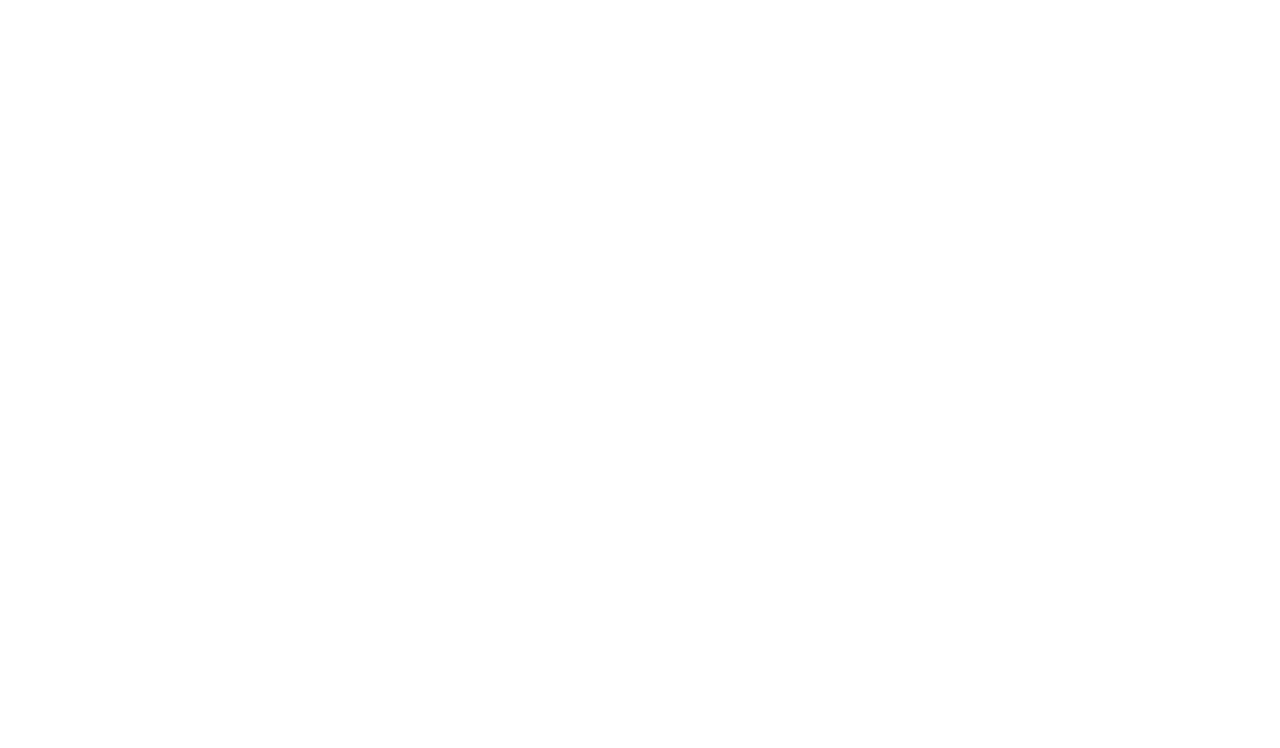
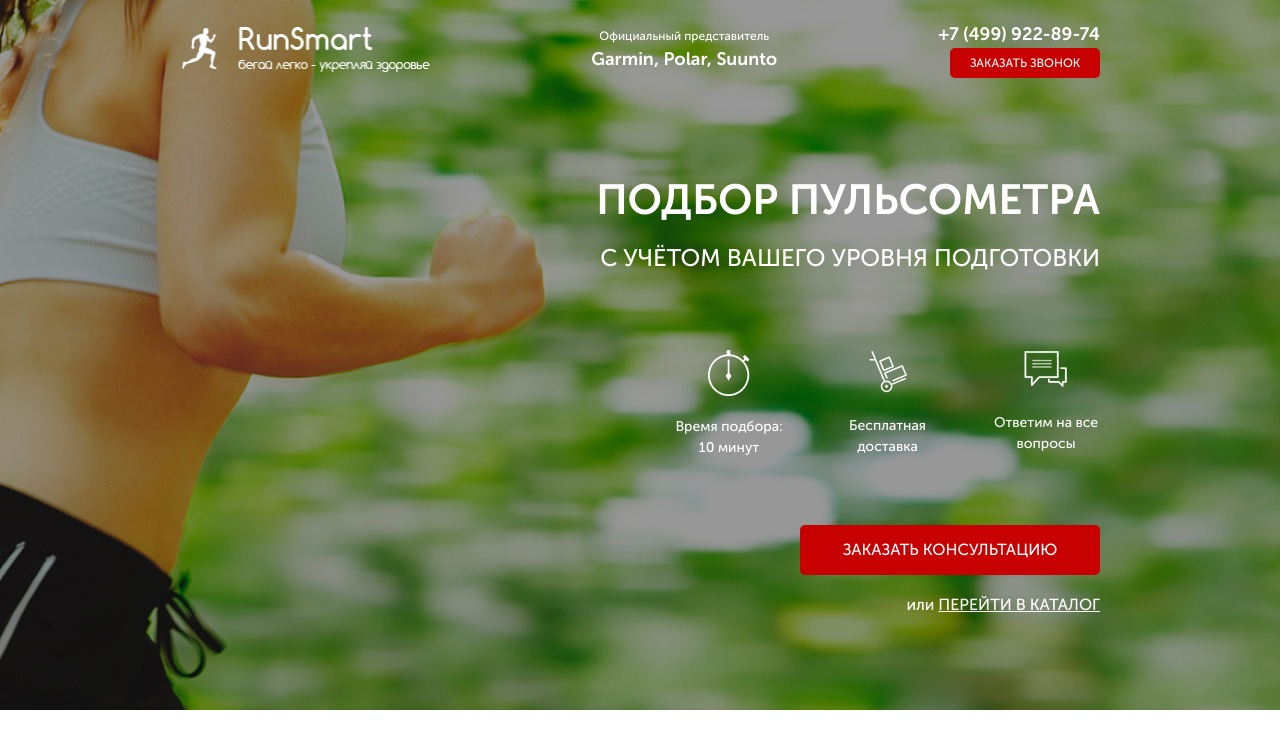
Before and after one commit to SoLoro/RunSmart, a website: page src/index.html in a window 1280 px wide. Drawn offline with Linux system fonts and the light colour scheme.

Commit message:
promo end

```diff
--- /dev/null
+++ b/gulpfile.js
@@ -0,0 +1,33 @@
+const gulp        = require('gulp');
+const browserSync = require('browser-sync');
+const sass        = require('gulp-sass');
+const cleanCSS = require('gulp-clean-css');
+const autoprefixer = require('gulp-autoprefixer');
+const rename = require("gulp-rename");
+
+gulp.task('server', function() {
+
+    browserSync({
+        server: {
+            baseDir: "src"
+        }
+    });
+
+    gulp.watch("src/*.html").on('change', browserSync.reload);
+});
+
+gulp.task('styles', function() {
+    return gulp.src("src/sass/**/*.+(scss|sass)")
+        .pipe(sass({outputStyle: 'compressed'}).on('error', sass.logError))
+        .pipe(rename({suffix: '.min', prefix: ''}))
+        .pipe(autoprefixer())
+        .pipe(cleanCSS({compatibility: 'ie8'}))
+        .pipe(gulp.dest("src/css"))
+        .pipe(browserSync.stream());
+});
+
+gulp.task('watch', function() {
+    gulp.watch("src/sass/**/*.+(scss|sass)", gulp.parallel('styles'));
+})
+
+gulp.task('default', gulp.parallel('watch', 'server', 'styles'));
--- a/src/index.html
+++ b/src/index.html
@@ -5,10 +5,46 @@
     <meta name="viewport" content="width=device-width, initial-scale=1.0">
     <link rel="stylesheet" href="css/bootstrap-grid.min.css">
     <link rel="stylesheet" href="css/bootstrap-reboot.min.css">
-    <link rel="stylesheet" href="css/style.css">
+    <link rel="stylesheet" href="css/base/fonts.min.css">
+    <link rel="stylesheet" href="css/style.min.css">
     <title>RunSmart</title>
 </head>
 <body>
+    <div class="promo">
+        <div class="container">
+            <header class="header">
+                <a href="#" class="header__logo">
+                    <img src="icons/logo/logo_run.png" alt="run">
+                </a>
+                <div class="header__official">
+                    Официальный представитель
+                    <span>Garmin, Polar, Suunto</span>
+                </div>
+                <div class="header__contacts">
+                    <a href="tel:+74999228974" class="header__phone">+7 (499) 922-89-74</a>
+                    <button class="button">заказать звонок</button>
+                </div>
+            </header>
+            <div class="promo__wrapper">
+                <h1 class="promo__header">Подбор пульсометра</h1>
+                <h2 class="promo__subheader">с учётом Вашего уровня подготовки</h2>
+                <div class="promo__icons">
+                    <div class="promo__icon"><img src="icons/time.png" alt="time">Время подбора:
+                        10 минут</div>
+                    <div class="promo__icon"><img src="icons/cart.png" alt="cart">Бесплатная
+                        доставка
+                        </div>
+                    <div class="promo__icon"><img src="icons/message.png" alt="message">Ответим
+                        на все вопросы</div>
+                </div>
+                <button class="button button_main">заказать кОНСУЛЬТАЦИЮ</button>
+                <div class="promo__link">
+                    или <a href="#">ПЕРЕЙТИ В КАТАЛОГ</a>
+                </div>
+            </div>
 
+        </div>
+
+    </div>
 </body>
 </html>
--- /dev/null
+++ b/src/sass/base/_variables.scss
@@ -0,0 +1 @@
+$main-color: #c70101
--- /dev/null
+++ b/src/sass/base/fonts.scss
@@ -0,0 +1,27 @@
+@font-face {
+    font-family: 'MyseoSansCyrl';
+    src: url('../fonts/MuseoSansCyrl-300.eot');
+    src: url('../fonts/MuseoSansCyrl-300.eot?#iefix') format('embedded-opentype'),
+    url('../fonts/MuseoSansCyrl-300.woff') format('woff'),
+    url('../fonts/MuseoSansCyrl-300.ttf') format('truetype');
+    font-weight: 300;
+    font-style: normal;
+    }
+@font-face {
+    font-family: 'MyseoSansCyrl';
+    src: url('../fonts/MuseoSansCyrl500.eot');
+    src: url('../fonts/MuseoSansCyrl-500.eot?#iefix') format('embedded-opentype'),
+    url('../fonts/MuseoSansCyrl-500.woff') format('woff'),
+    url('../fonts/MuseoSansCyrl-500.ttf') format('truetype');
+    font-weight: 500;
+    font-style: normal;
+}
+@font-face {
+    font-family: 'MyseoSansCyrl';
+    src: url('../fonts/MuseoSansCyrl-700.eot');
+    src: url('../fonts/MuseoSansCyrl-700.eot?#iefix') format('embedded-opentype'),
+    url('../fonts/MuseoSansCyrl-700.woff') format('woff'),
+    url('../fonts/MuseoSansCyrl-700.ttf') format('truetype');
+    font-weight: 700;
+    font-style: normal;
+}
--- /dev/null
+++ b/src/sass/blocks/_buttons.scss
@@ -0,0 +1,21 @@
+
+.button{
+    width: 150px;
+    height: 30px;
+    border-radius: 5px;
+    background-color: $main-color;
+    border:none;
+
+    text-transform: uppercase;
+    font-weight: 500;
+    font-size: 12px;
+    text-align: center;
+    color: #ffffff;
+    &_main{
+        margin-top: 67px;
+        width: 300px;
+        height: 50px;
+
+        font-size: 16px;
+   }
+}
--- /dev/null
+++ b/src/sass/blocks/_header.scss
@@ -0,0 +1,45 @@
+.header{
+    display: flex;
+    justify-content: space-between;
+    align-items: center;
+    &__logo{
+        width: 250px;
+        img{
+            width: 100%;
+        }
+    }
+    &__official{
+        font-size: 12px;
+        font-weight: 500;
+        font-stretch: normal;
+        font-style: normal;
+        line-height: normal;
+        letter-spacing: normal;
+        text-align: center;
+        color: #ffffff;
+        span
+        {
+            display: block;
+            margin-top: 5px;
+            font-size: 18px;
+            font-weight: 700;
+            color: #ffffff;
+        }
+    }
+    &__phone{
+        display: block;
+        font-size: 18px;
+        font-weight: 700;
+        color: #ffffff;
+        &:hover{
+            color: white;
+            text-decoration: none;
+        }
+    }
+    &__contacts{
+        display: flex;
+        flex-direction: column;
+        align-items: flex-end;
+    }
+
+}
--- /dev/null
+++ b/src/sass/blocks/_promo.scss
@@ -0,0 +1,53 @@
+.promo{
+    min-height: 650px;
+    padding: 21px 0 93px 0;
+    background: url(../../img/bg1.jpg) center (center/cover) no-repeat;
+    &__wrapper{
+        display: flex;
+        flex-direction: column;
+        align-items: flex-end;
+        margin-top: 91px;
+    }
+    &__header{
+        text-transform: uppercase;
+        font-size: 42px;
+        font-weight: 700;
+        text-align: right;
+        color: #ffffff;
+    }
+    &__subheader{
+        text-transform: uppercase;
+        font-size: 24px;
+        font-weight: 500;
+        text-align: right;
+        color: #ffffff;
+    }
+    &__icons {
+        margin-top: 66px;
+        display: flex;
+        width: 425px;
+        justify-content: space-between;
+    }
+    &__icon{
+        width: 108px;
+        text-align: center;
+        font-size: 14px;
+        font-weight: 500;
+        color: #ffffff;
+        img{
+            display: block;
+            margin: 0 auto;
+            margin-bottom: 20px;
+        }
+    }
+    &__link{
+        display: block;
+        margin-top: 18px;
+        color: #ffffff;
+        a{
+            text-decoration: underline;
+            color: #ffffff;
+        }
+    }
+
+}
--- /dev/null
+++ b/src/sass/style.scss
@@ -0,0 +1,11 @@
+@import "base/fonts.scss";
+@import "base/variables";
+* {
+    font-family: 'MyseoSansCyrl',sans-serif;}
+.container{
+	max-width: 950px;
+	margin: 0 auto;
+}
+@import "blocks/promo";
+@import "blocks/header";
+@import "blocks/buttons";
```
Also changed, not shown: package.json (added, +38 -0 lines), src/css/base/fonts.min.css (added), src/css/style.min.css (added), src/sass/base/_mixins.scss (added), 3 other files.
